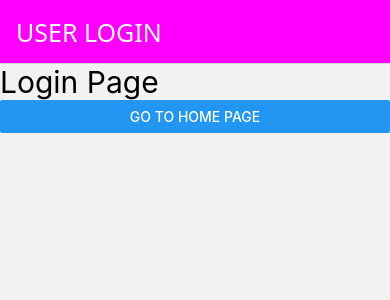
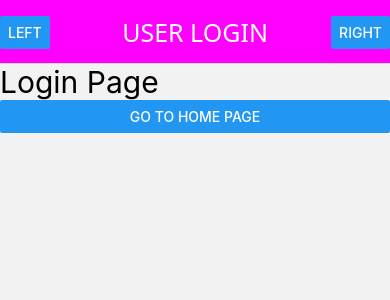
Before and after one commit to Tejas383/learn-react-native-, a React Native app: screen / in a window 390 px wide. Shown: the top 300 px of the page. Built offline with nearby package versions, Linux system fonts and the light colour scheme.

Commit message:
stack navigation style

```diff
--- a/components/StackNavigation.js
+++ b/components/StackNavigation.js
@@ -24,6 +24,15 @@ const StackNavigation = () => {
           name="Login"
           component={Login}
           options={{
+            headerRight: () => (
+              <Button
+                title="right"
+                onPress={() => {
+                  console.warn('right button clicked');
+                }}
+              />
+            ),
+            headerLeft: rightButton,
             title: 'USER LOGIN',
             headerStyle: {
               backgroundColor: 'magenta',
@@ -32,11 +41,23 @@ const StackNavigation = () => {
             headerTitleStyle: {
               fontSize: 25,
             },
+            headerTitleAlign: 'center',
           }}
         />
         <Stack.Screen name="Home" component={Home} />
       </Stack.Navigator>
     </NavigationContainer>
+  );
+};
+
+const rightButton = () => {
+  return (
+    <Button
+      title="left"
+      onPress={() => {
+        console.warn('left button clicked');
+      }}
+    />
   );
 };
 
```
